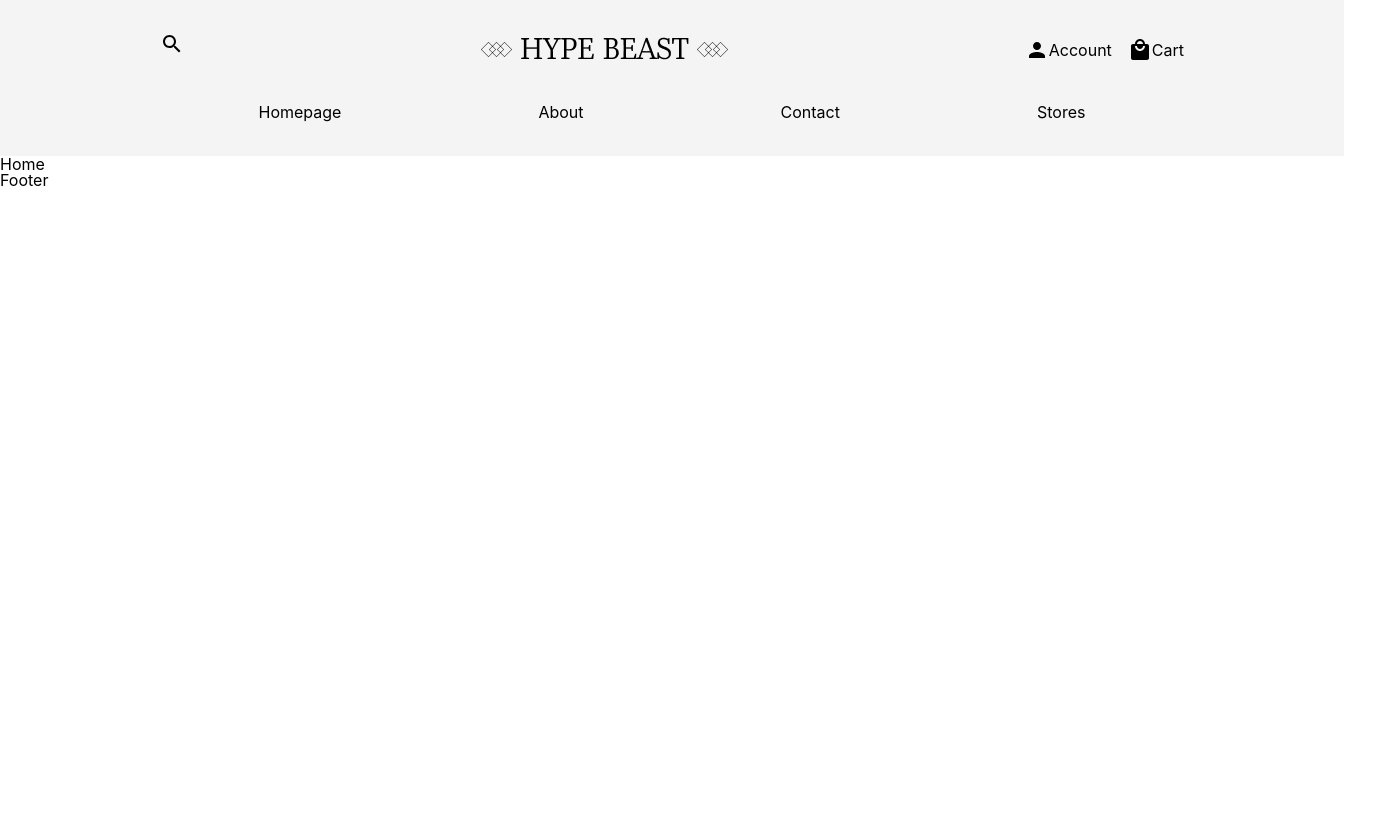
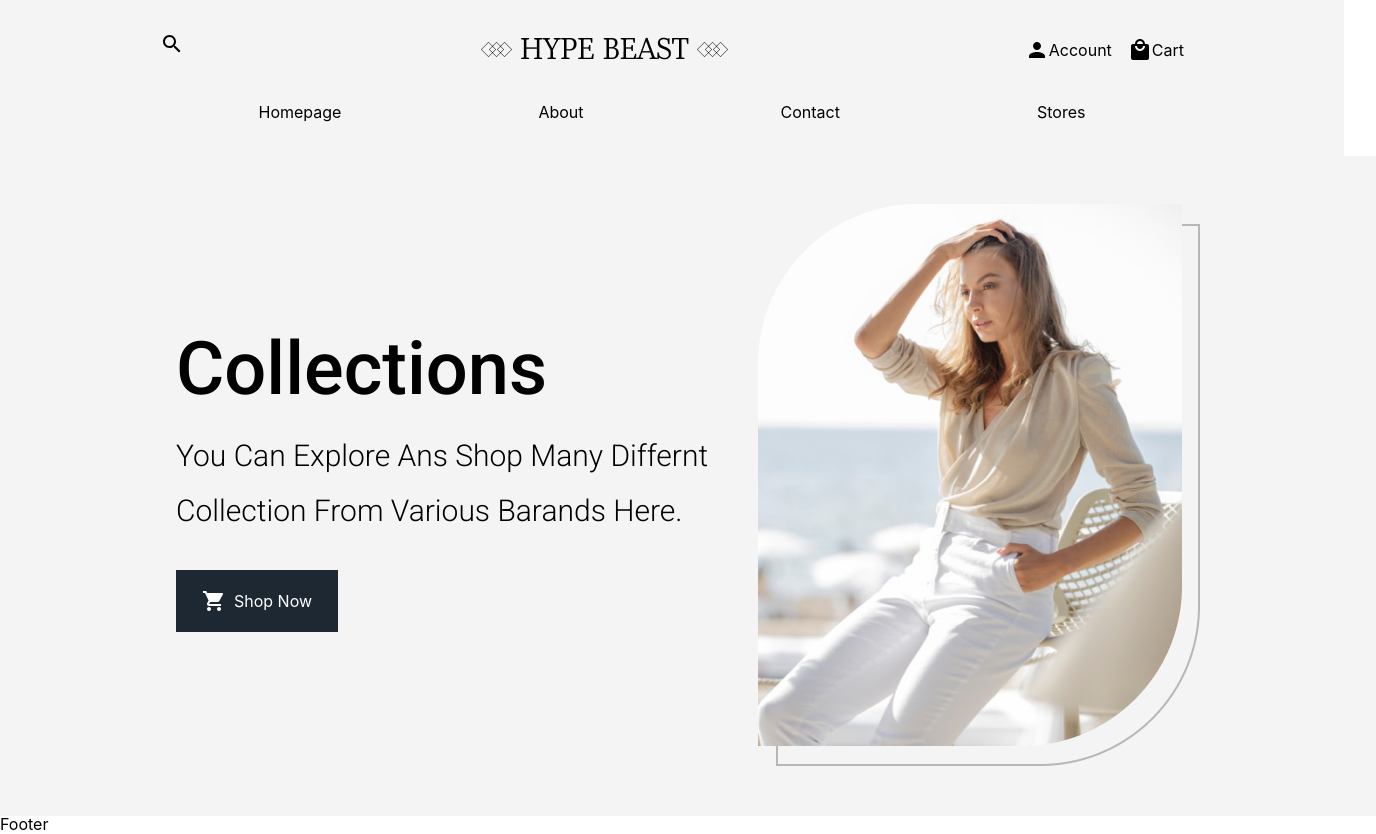
Before and after one commit to momehmandoost/hypebeast, a React (Create React App) app: page / in a window 1280 px wide. Shown: the whole page, 1376 px wide, since content can reach past the window. Before the commit the page ends 800 px from the top, so only its background shows below. Built offline with nearby package versions, Linux system fonts and the light colour scheme.

Commit message:
add first section on homepage

```diff
--- a/src/pages/Home/Home.jsx
+++ b/src/pages/Home/Home.jsx
@@ -1,5 +1,29 @@
 import React from "react";
+import "./Home.scss";
+import ShoppingCartIcon from "@mui/icons-material/ShoppingCart";
+import tophome from "../../assets/tophome.png";
 
 export const Home = () => {
-  return <div>Home</div>;
+  return (
+    <div className="homecontain">
+      <div className="home">
+        <div className="left">
+
+            <h2>Collections</h2>
+            <p>
+              you can explore ans shop many differnt collection from various
+              barands here.
+            </p>
+            <div className="button">
+              <ShoppingCartIcon />
+              Shop Now
+            </div>
+
+        </div>
+        <div className="right">
+          <img src={tophome} alt="shop" />
+        </div>
+      </div>
+    </div>
+  );
 };
--- /dev/null
+++ b/src/pages/Home/Home.scss
@@ -0,0 +1,42 @@
+.homecontain {
+  padding: 3rem 3rem;
+  display: flex;
+  width: 100%;
+  background-color: #f4f4f5;
+  .home {
+    width: 80%;
+    margin: 0 auto;
+    display: flex;
+    align-items: center;
+    .left {
+      width: 60%;
+      h2 {
+        margin-bottom: 2rem;
+        font-family: Roboto;
+        font-size: 74px;
+        font-style: normal;
+        font-weight: 400;
+        line-height: 55px; /* 74.324% */
+        text-transform: capitalize;
+      }
+      p {
+        margin-bottom: 2rem;
+        font-family: Roboto;
+        font-size: 30px;
+        font-style: normal;
+        font-weight: 300;
+        line-height: 55px; /* 183.333% */
+        text-transform: capitalize;
+      }
+      .button {
+        color: white;
+        background: var(--black, #1e2832);
+        display: inline-flex;
+        padding: 19px 26px;
+        justify-content: center;
+        align-items: center;
+        gap: 8px;
+      }
+    }
+  }
+}
```
Also changed, not shown: src/assets/tophome.png (added).
